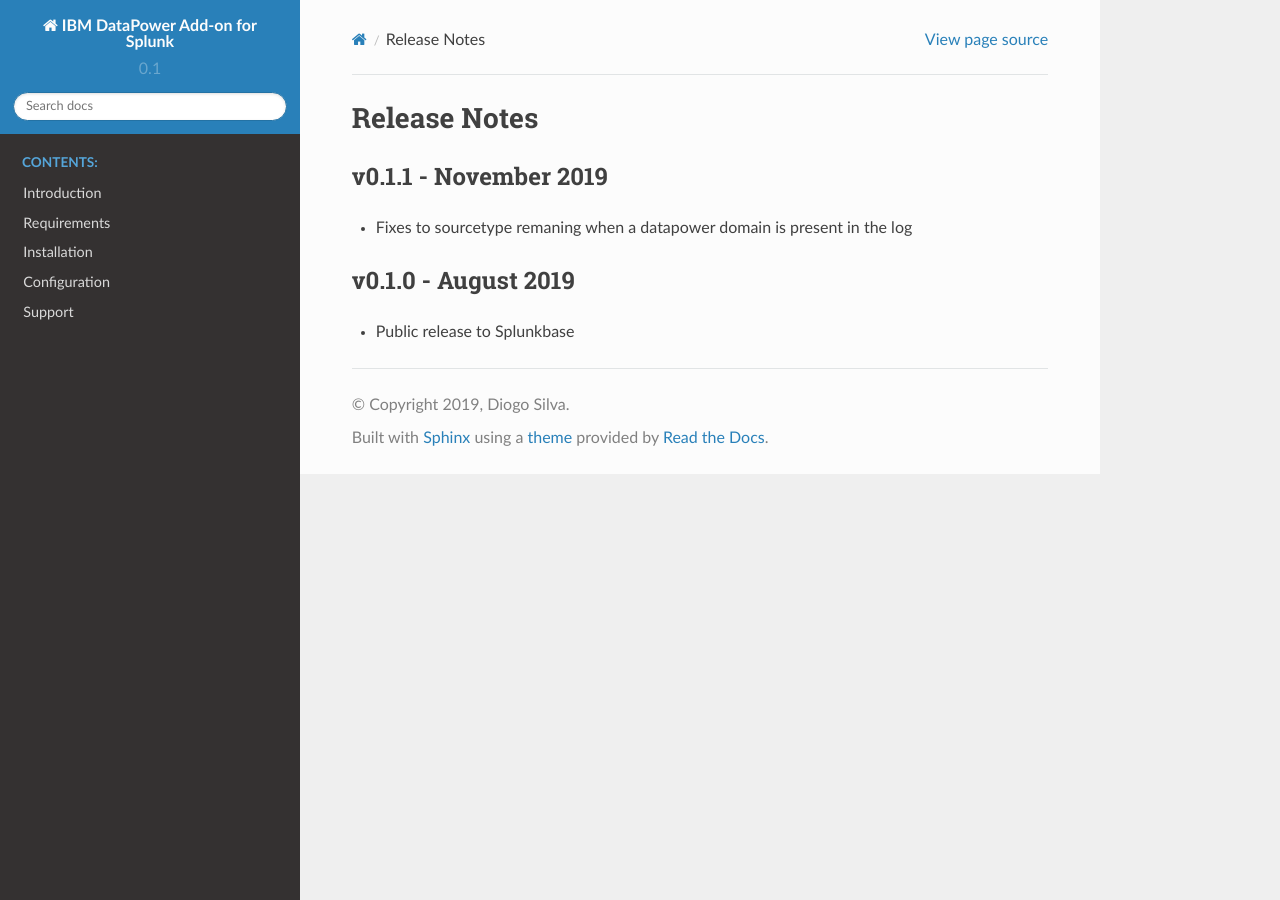
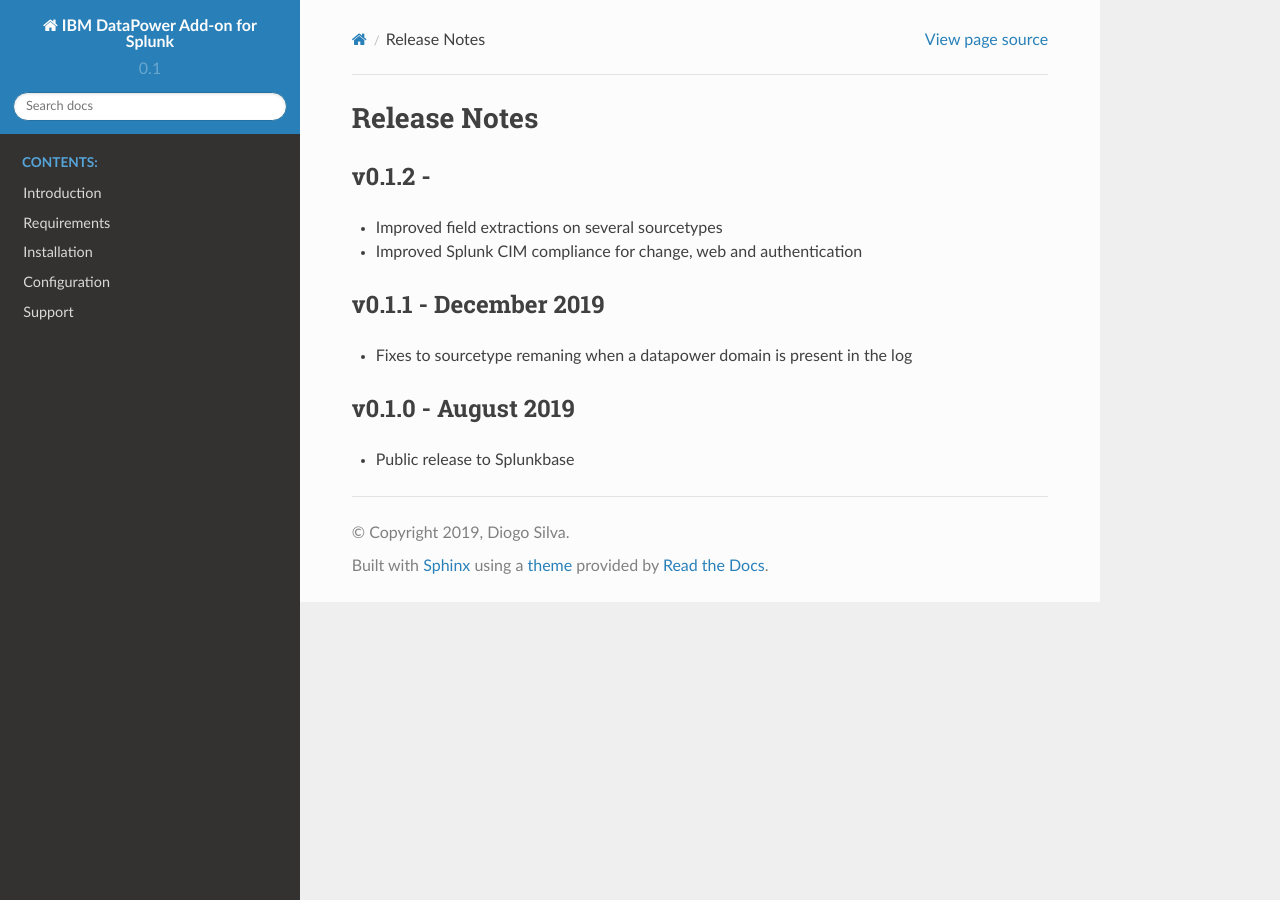
Before and after one commit to diogofgm/TA-ibm_datapower, a Sphinx documentation site: the page built from docs/source/releasenotes.rst, in a window 1280 px wide. Built offline with Sphinx 7.4.7 and the Read the Docs theme 2.0.0, drawn with Linux system fonts in a browser that asks for light colours; pages that are not in the unit, such as notebooks, are missing from menus.

Commit message:
Update releasenotes.rst

```diff
--- a/docs/source/releasenotes.rst
+++ b/docs/source/releasenotes.rst
@@ -2,8 +2,14 @@
 Release Notes
 =============
 
-v0.1.1 - November 2019
---------------------
+v0.1.2 -
+--------
+- Improved field extractions on several sourcetypes
+- Improved Splunk CIM compliance for change, web and authentication
+
+
+v0.1.1 - December 2019
+----------------------
 - Fixes to sourcetype remaning when a datapower domain is present in the log
 
 v0.1.0 - August 2019
```
